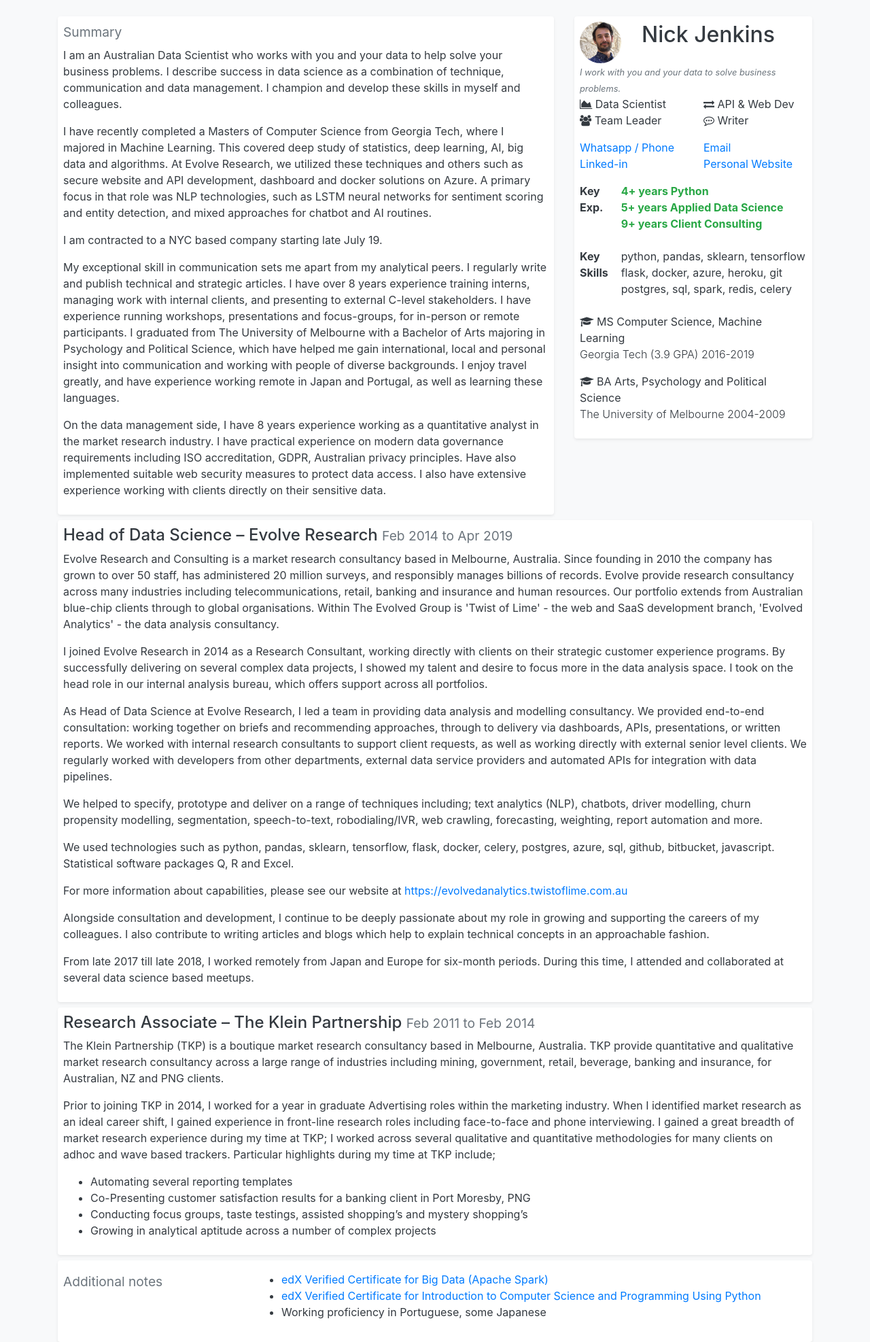
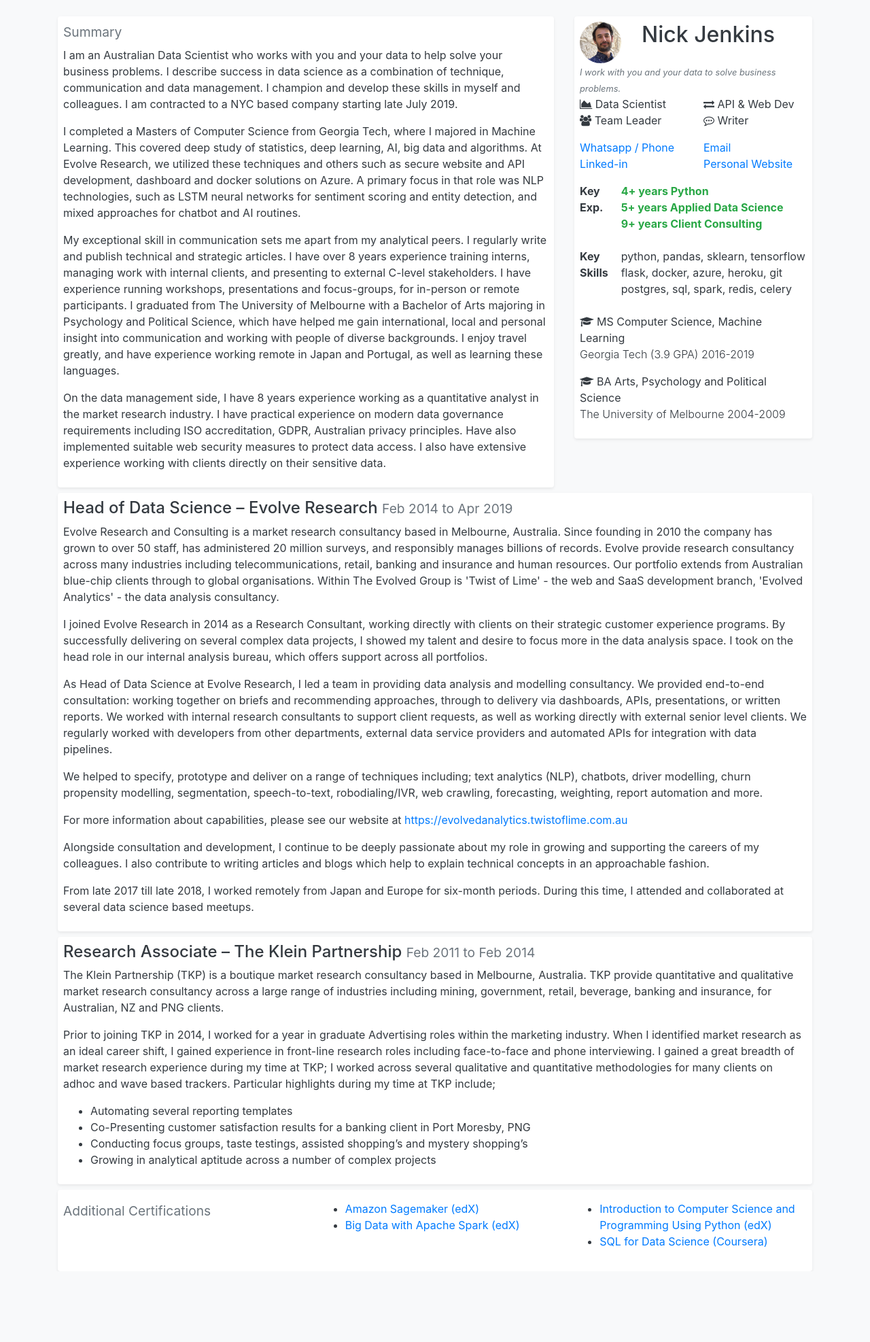
Before and after one commit to ndjenkins85/personalsite, a Flask app: page /resume in a window 1280 px wide. Shown: the part 56-2030 px from the top of the page at 68% size. After the commit the page ends 1890 px from the top, so only its background shows below. Run offline with Flask 2, Linux system fonts and the light colour scheme; some libraries are stand-ins or nearby versions.

Commit message:
added hobart blog and updated resume 1 page

```diff
--- a/personalsite/templates/resume.html
+++ b/personalsite/templates/resume.html
@@ -21,15 +21,11 @@
     <div class="col-sm-8">
       <div class="shadow-sm p-2 bg-white rounded">
         <h4><small class="text-muted">Summary</small></h4>
-        <p>I am an Australian Data Scientist who works with you and your data to help solve your business problems. I describe success in data science as a combination of technique, communication and data management. I champion and develop these skills in myself and colleagues.
+        <p>I am an Australian Data Scientist who works with you and your data to help solve your business problems. I describe success in data science as a combination of technique, communication and data management. I champion and develop these skills in myself and colleagues. I am contracted to a NYC based company starting late July 2019.
         </p>
 
         <p>
-        I have recently completed a Masters of Computer Science from Georgia Tech, where I majored in Machine Learning. This covered deep study of statistics, deep learning, AI, big data and algorithms. At Evolve Research, we utilized these techniques and others such as secure website and API development, dashboard and docker solutions on Azure. A primary focus in that role was NLP technologies, such as LSTM neural networks for sentiment scoring and entity detection, and mixed approaches for chatbot and AI routines.
-        </p>
-
-        <p>
-        I am contracted to a NYC based company starting late July 19.
+        I completed a Masters of Computer Science from Georgia Tech, where I majored in Machine Learning. This covered deep study of statistics, deep learning, AI, big data and algorithms. At Evolve Research, we utilized these techniques and others such as secure website and API development, dashboard and docker solutions on Azure. A primary focus in that role was NLP technologies, such as LSTM neural networks for sentiment scoring and entity detection, and mixed approaches for chatbot and AI routines.
         </p>
 
         <p>
@@ -146,9 +142,6 @@
         We helped to specify, prototype and deliver on a range of techniques including; text analytics (NLP), chatbots, driver modelling, churn propensity modelling, segmentation, speech-to-text, robodialing/IVR, web crawling, forecasting, weighting, report automation and more.
         </p>
         <p>
-        We used technologies such as python, pandas, sklearn, tensorflow, flask, docker, celery, postgres, azure, sql, github, bitbucket, javascript. Statistical software packages Q, R and Excel.
-        </p>
-        <p>
         For more information about capabilities, please see our website at <a href="https://evolvedanalytics.twistoflime.com.au" target="_blank">https://evolvedanalytics.twistoflime.com.au</a>
         </p>
         <p>
@@ -182,14 +175,21 @@
 
   <div class="shadow-sm p-2 bg-white rounded">
     <div class="row my-2">
-      <div class="col-sm-3">
-        <h4><small class="text-muted">Additional notes</small></h4>
+      <div class="col-sm-4">
+        <h4><small class="text-muted">Additional Certifications</small></h4>
       </div>
-      <div class="col-sm-9">
+      <div class="col-sm-4">
         <ul>
-          <li><a href="https://s3.amazonaws.com/verify.edx.org/downloads/f2db5ba4c782412c9d452fd2a6f60b5a/Certificate.pdf" target="_blank">edX Verified Certificate for Big Data (Apache Spark)</a></li>
-          <li><a href="https://s3.amazonaws.com/verify.edx.org/downloads/9aeb865f0cec4d3398807ec19d3696fc/Certificate.pdf" target="_blank">edX Verified Certificate for Introduction to Computer Science and Programming Using Python</a></li>
-          <li>Working proficiency in Portuguese, some Japanese</li>
+          <li><a href="https://courses.edx.org/certificates/21b020f447334662a56cc8e2a0ab483d" target="_blank">Amazon Sagemaker (edX)</a></li>
+          <li><a href="https://s3.amazonaws.com/verify.edx.org/downloads/f2db5ba4c782412c9d452fd2a6f60b5a/Certificate.pdf" target="_blank">Big Data with Apache Spark (edX)</a></li>
+        </ul>
+      </div>
+
+      <div class="col-sm-4">
+        <ul>
+          <li><a href="https://s3.amazonaws.com/verify.edx.org/downloads/9aeb865f0cec4d3398807ec19d3696fc/Certificate.pdf" target="_blank">Introduction to Computer Science and Programming Using Python (edX)</a></li>
+          <li><a href="https://www.coursera.org/account/accomplishments/verify/T3AUWSKF4WN2" target="_blank">SQL for Data Science (Coursera)</a></li>
+
         </ul>
       </div>
     </div>
```
Also changed, not shown: local/2019-07-04_personal_guide-to-a-long-weekend-in-hobart_travel-australia.md (added, +19 -0 lines), personalsite/static/assets/hobart/01_mona_posh_pit.jpg (added), personalsite/static/assets/hobart/04_mt_field.jpg (added), 2 other files.
